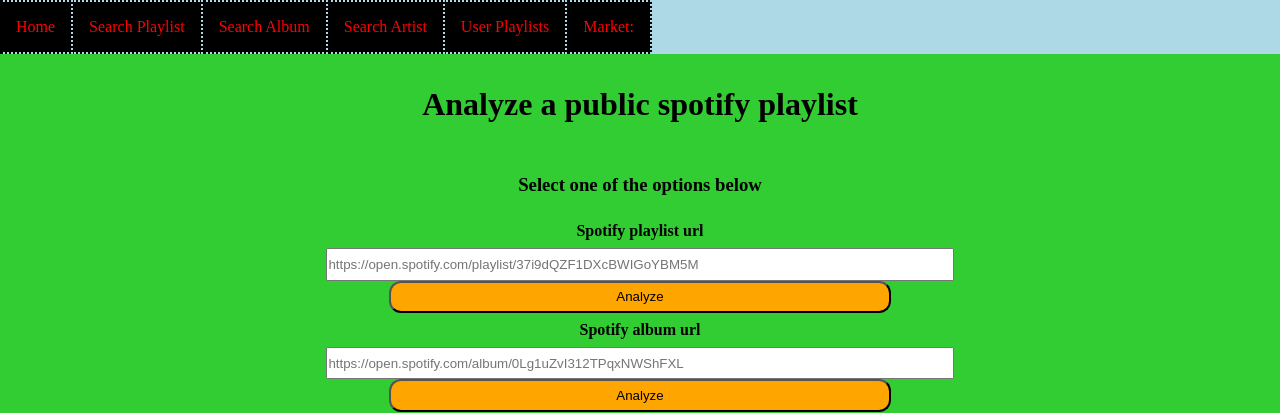
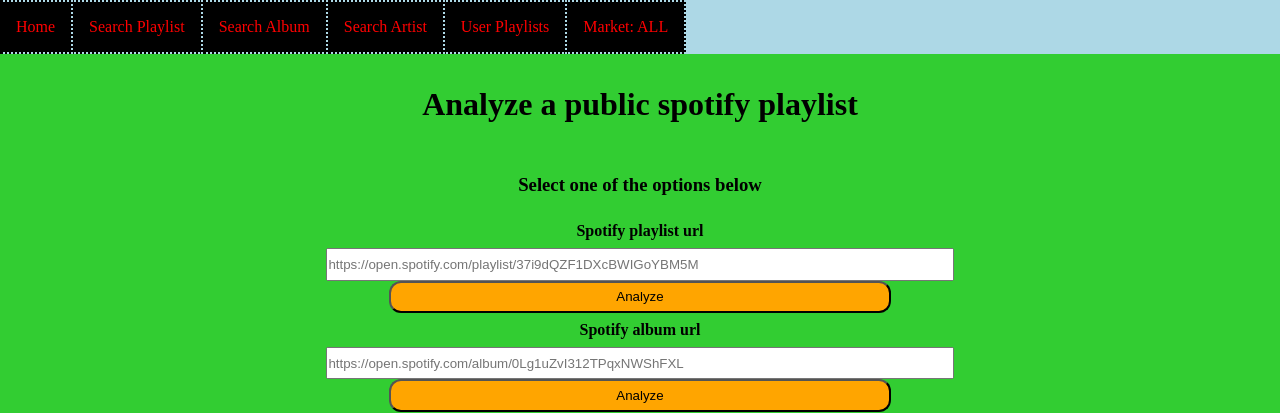
Before and after one commit to oh2468/spotify-playlist-analyzer, a Flask app: page / in a window 1280 px wide. Shown: the top 413 px of the page. Run offline with Flask 3, Linux system fonts and the light colour scheme; parts of the project's set-up code (start-up, migrations or seed data) failed here and were passed over.

Commit message:
Added default market text

```diff
--- a/templates/base.html
+++ b/templates/base.html
@@ -39,7 +39,7 @@
                         <button>Search</button>
                     </form>
                 </li>
-                <li class="menu-item"><span id="country-tag">Market: </span><span id="current-country"></span>
+                <li class="menu-item"><span id="country-tag">Market: </span><span id="current-country">ALL</span>
                 <li class="menu-expand" style="display: none;">
                     <form id="contry-form" method="POST" action="/change_market">
                         <select name="country-select" id="country-select">
```
